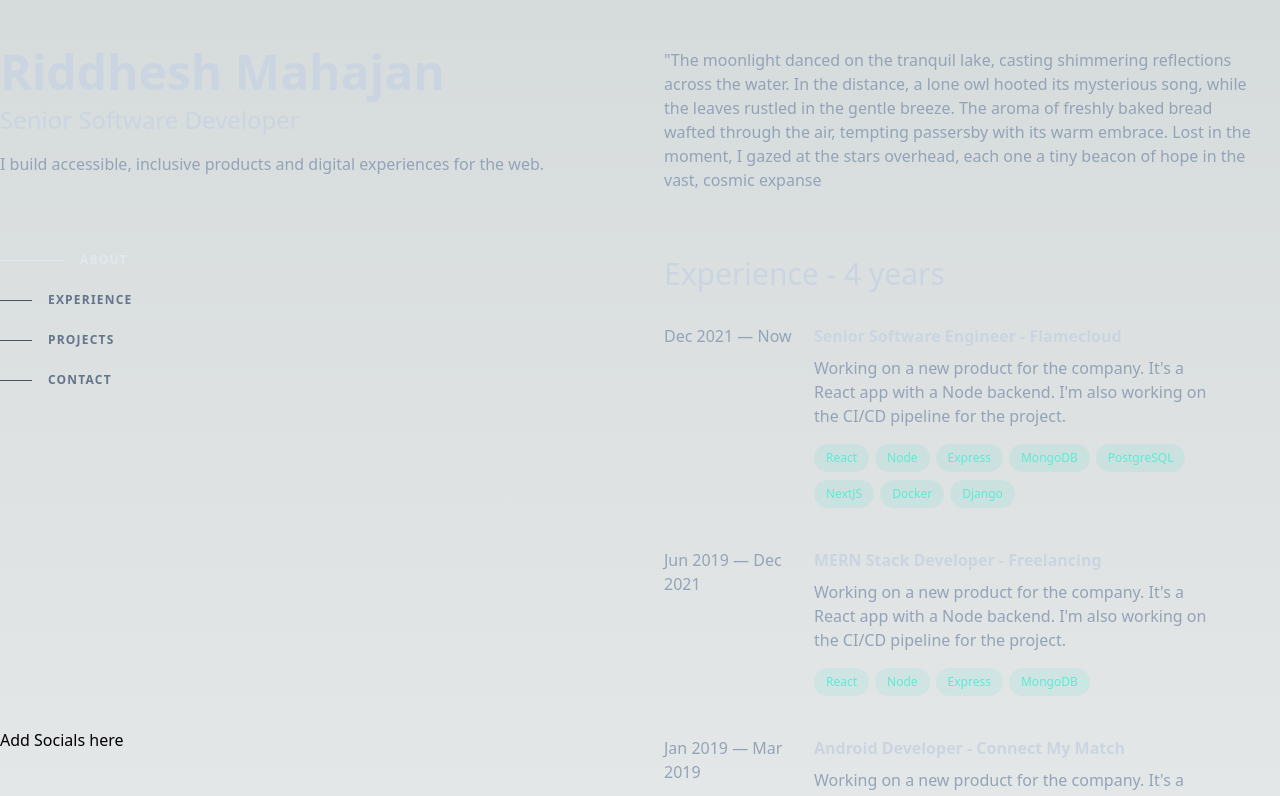
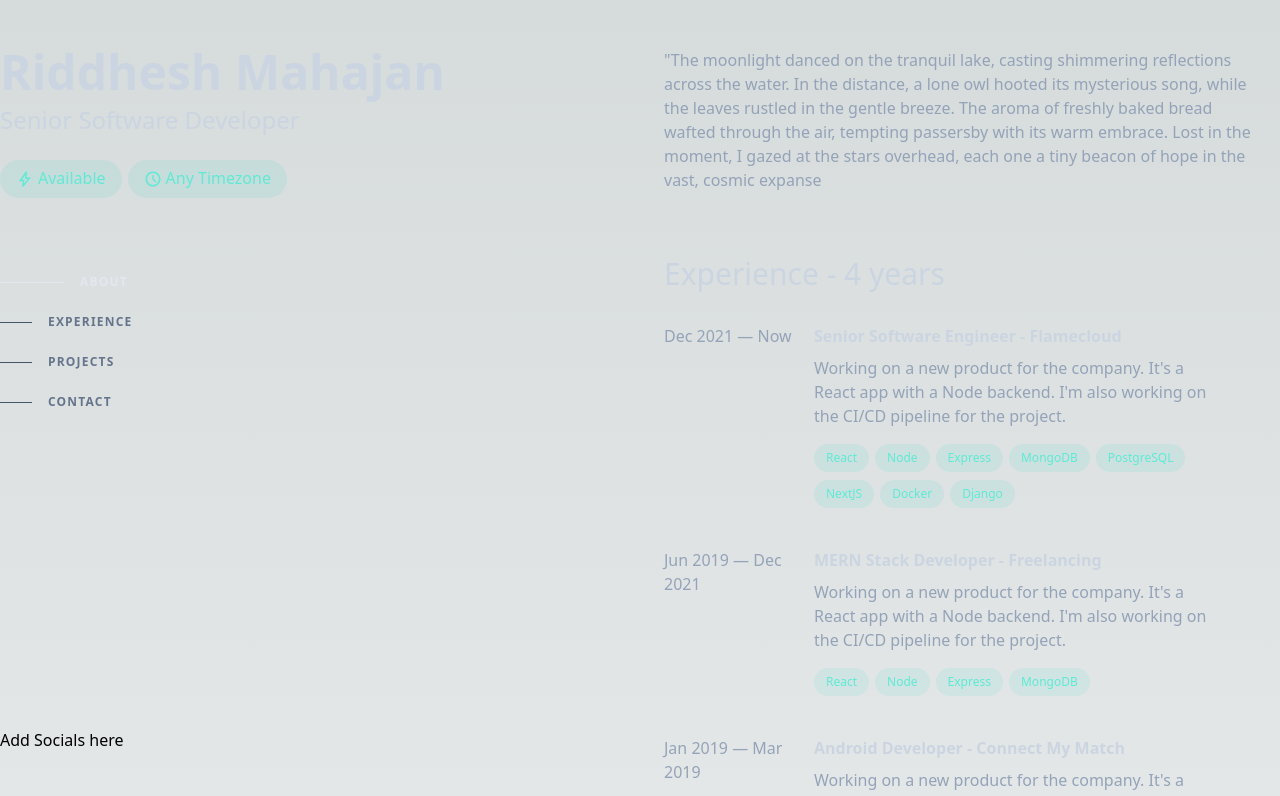
Before and after one commit to riddhesh-mahajan/portfolio_2023, a Next.js app: page / in a window 1280 px wide. Shown: the top 796 px of the page. Built offline with nearby package versions, Linux system fonts and the light colour scheme.

Commit message:
added availability and time zone labels

```diff
--- a/src/app/page.tsx
+++ b/src/app/page.tsx
@@ -10,6 +10,8 @@ import ProjectHeader from "@/components/Projects/ProjectHeader";
 import ExperienceData from "@/data/Experience.json";
 import ProjectsData from "@/data/Projects.json";
 import { useState } from "react";
+import TimeSVG from "@public/time.svg";
+import BoltSVG from "@public/bolt.svg";
 
 export default function Home() {
   const [activeMenu, setactiveMenu] = useState("About");
@@ -25,10 +27,31 @@ export default function Home() {
             <p className="mb-4 text-2xl text-slate-300">
               Senior Software Developer
             </p>
-            <p className="text-slate-400">
-              I build accessible, inclusive products and digital experiences for
-              the web.
-            </p>
+            <ul className="flex flex-wrap mt-2" aria-label="Technologies used">
+              <li className="mr-1.5 mt-2">
+                <div className="flex items-center px-4 py-2 text-base font-medium leading-5 text-teal-300 rounded-full bg-teal-400/10 ">
+                  <BoltSVG
+                    className="inline-block mr-1 fill-teal-300"
+                    width={18}
+                    height={18}
+                    alt="hello icon"
+                  />
+                  <div className="mb-0.5">Available</div>
+                </div>
+              </li>
+
+              <li className="mr-1.5 mt-2">
+                <div className="flex items-center px-4 py-2 text-base font-medium leading-5 text-teal-300 rounded-full bg-teal-400/10 ">
+                  <TimeSVG
+                    className="inline-block mr-1 fill-teal-300"
+                    width={18}
+                    height={18}
+                    alt="hello icon"
+                  />
+                  <div className="mb-0.5">Any Timezone</div>
+                </div>
+              </li>
+            </ul>
 
             <nav className="hidden nav lg:block">
               <ul className="mt-16 w-max">
```
Also changed, not shown: public/bolt.svg (added), public/time.svg (added).
